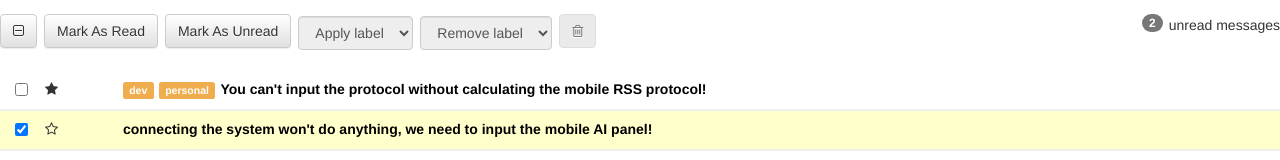
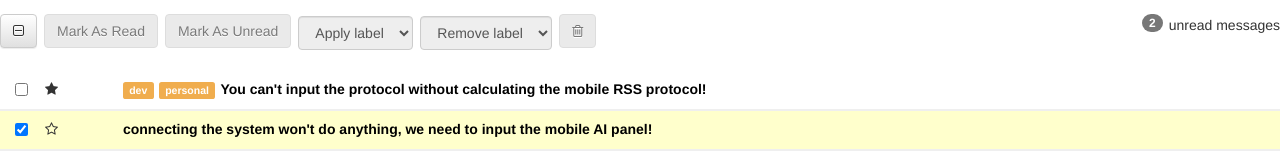
Before and after one commit to prisoka/react-inbox, a React (Create React App) app in the folder react-inbox/: page / in a window 1280 px wide. Shown: the top 160 px of the page. Built offline with nearby package versions, Linux system fonts and the light colour scheme.

Commit message:
Toolbar Component: mark 1 message as read / mark 1 message as unread

```diff
--- a/react-inbox/src/App.js
+++ b/react-inbox/src/App.js
@@ -159,6 +159,26 @@ class App extends Component {
     })))
   }
 
+  // Toolbar story: mark as Read disable BTN
+  disabledReadBtn = () => {
+    let selectedMessages = this.state.messages.filter((message) => message.selected)
+    let readStatusArr = selectedMessages.map((message) => {
+      return message.read ? true : false
+    })
+
+    return readStatusArr.includes(true) || readStatusArr.length === 0 ? 'disable' : ''
+  }
+
+  // Toolbar story: mark as Unread disable BTN
+  disabledUnreadBtn = () => {
+    let selectedMessages = this.state.messages.filter((message) => message.selected)
+    let readStatusArr = selectedMessages.map((message) => {
+      return message.read ? true : false
+    })
+
+    return readStatusArr.includes(false) || readStatusArr.length === 0 ? 'disable' : ''
+  }
+
   render() {
     return (
       <div className="App">
@@ -167,6 +187,8 @@ class App extends Component {
           selectAllMessagesBtn={this.selectAllMessagesBtn}
           markAsRead={this.markAsRead}
           markAsUnread={this.markAsUnread}
+          disabledReadBtn={this.disabledReadBtn}
+          disabledUnreadBtn={this.disabledUnreadBtn}
         />
         <MessageList
           messages={ this.state.messages }
--- a/react-inbox/src/Components/Toolbar.js
+++ b/react-inbox/src/Components/Toolbar.js
@@ -19,7 +19,7 @@ class Toolbar extends Component {
 
           <button
             className="btn btn-default"
-            disabled=""
+            disabled={`${ this.props.disabledReadBtn() }`}
             onClick={() => this.props.markAsRead()}
           >
             Mark As Read
@@ -27,7 +27,7 @@ class Toolbar extends Component {
 
           <button
             className="btn btn-default"
-            disabled=""
+            disabled={`${ this.props.disabledUnreadBtn() }`}
             onClick={() => this.props.markAsUnread()}
 
           >
```
